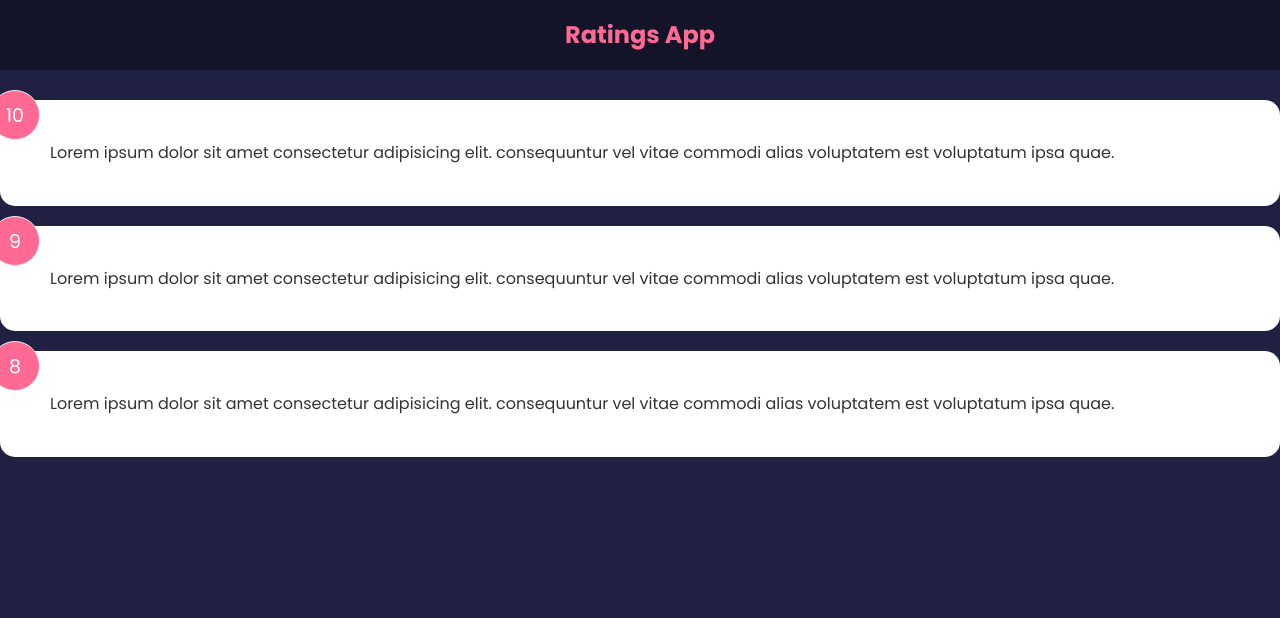
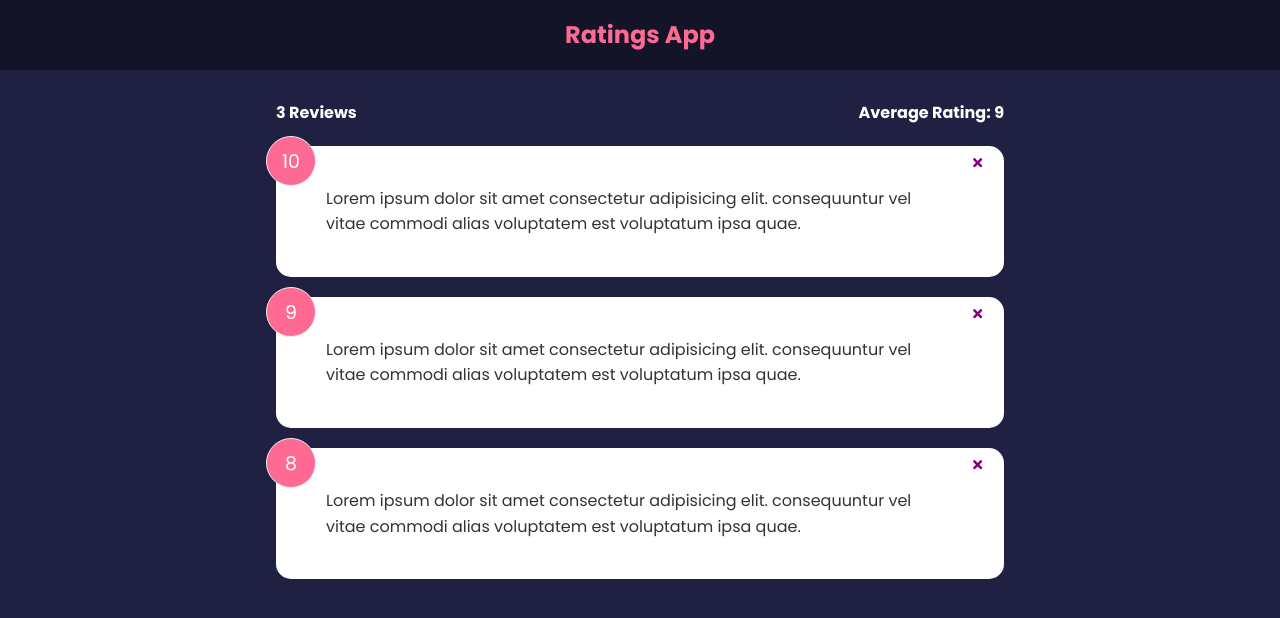
Before and after one commit to MarkCondello/RatingsApp, a React (Create React App) app: page / in a window 1280 px wide. Shown: the top 618 px of the page. Built offline with nearby package versions, Linux system fonts and the light colour scheme.

Commit message:
-added feedback stats and rating list item delete

```diff
--- a/package.json
+++ b/package.json
@@ -8,6 +8,7 @@
     "@testing-library/user-event": "^13.5.0",
     "react": "^17.0.2",
     "react-dom": "^17.0.2",
+    "react-icons": "^4.3.1",
     "react-scripts": "5.0.0",
     "web-vitals": "^2.1.2"
   },
--- a/src/App.js
+++ b/src/App.js
@@ -2,13 +2,27 @@ import {useState} from 'react'
 import FeedbackData from './data/Feedbackdata'
 import Header from './components/Header'
 import FeedbackList from './components/FeedbackList'
+import FeedbackStats from './components/FeedbackStats'
 
 function App() {
   const [feedback, setFeeback] = useState(FeedbackData)
+  const deleteFeedback = ((id) => {
+    // console.log('from App.js', {id})
+    if(window.confirm('Are you sure you want to delete this item?')) {
+      setFeeback(feedback.filter(item => item.id !== id))
+    }
+  })
+
   return (
   <>
     <Header text='Ratings App' />
-    <FeedbackList feedback={feedback}/>
+    <div className="container">
+      <FeedbackStats feedback={feedback} />
+      <FeedbackList
+        feedback={feedback}
+        handleDelete={deleteFeedback}
+      />
+      </div>
    </>
   )
 }
--- a/src/components/FeedbackItem.jsx
+++ b/src/components/FeedbackItem.jsx
@@ -1,15 +1,22 @@
-// import {useState} from 'react'
-
-function FeedbackItem({item}) {
-  // const [rating, setRating] = useState(7)
-  // const [text, setText] = useState('This is an example of a text display')
-
+import PropTypes from 'prop-types'
+import Card from './shared/Card'
+import { FaTimes } from 'react-icons/fa'
+function FeedbackItem({item, handleDelete}) {
+  // let handleClick = (id) => {
+  //   console.log('reached handle click', {id})
+  // }
   return (
-    <div className="card">
+    <Card>
       <div className="num-display">{item.rating}</div>
+      <button className="close" onClick={() => handleDelete(item.id)}>
+        <FaTimes color='purple'></FaTimes>
+      </button>
       <div className="text-display">{item.text}</div>
-    </div>
+    </Card>
   )
 }
 
+FeedbackItem.propTypes = {
+  item: PropTypes.object.isRequired
+}
 export default FeedbackItem
--- a/src/components/FeedbackList.jsx
+++ b/src/components/FeedbackList.jsx
@@ -1,18 +1,28 @@
+import PropTypes from 'prop-types'
 import FeedbackItem from './FeedbackItem'
 
-function FeedbackList({feedback}) {
+function FeedbackList({feedback, handleDelete}) {
   if(!feedback || feedback.length === 0) {
     return <p>No feedback yet...</p>
   } else {
     return (
       <div className='feedback-list'>
         {feedback.map((item)=> (
-          <FeedbackItem key={item.id} item={item}/>
+          <FeedbackItem key={item.id} item={item} handleDelete={handleDelete}/>
           ))
         }
       </div>
     )
   }
 }
+FeedbackList.propTypes = {
+  item: PropTypes.arrayOf(
+    PropTypes.shape({
+      id: PropTypes.number.isRequired,
+      text: PropTypes.string.isRequired,
+      rating: PropTypes.number.isRequired,
+    })
+  )
+}
 
 export default FeedbackList
--- /dev/null
+++ b/src/components/FeedbackStats.jsx
@@ -0,0 +1,18 @@
+import PropTypes from 'prop-types'
+
+function FeedbackStats({ feedback }) {
+  let average = (feedback.reduce((acc, curr) => { return acc + curr.rating}, 0) / feedback.length).toFixed(1).replace(/[.,]0$/, '')
+  console.log({average})
+  return (
+    <div className="feedback-stats">
+      <h4>{feedback.length} Reviews</h4>
+      <h4>Average Rating: {!average || average === 'NaN' ? 0 : average} </h4>
+    </div>
+  )
+}
+
+FeedbackStats.propTypes = {
+  feedback: PropTypes.array.isRequired,
+}
+
+export default FeedbackStats
--- /dev/null
+++ b/src/components/shared/Card.jsx
@@ -0,0 +1,26 @@
+import PropTypes from 'prop-types'
+function Card({ children,reverse }) {
+  return (
+    // <div className={`card ${reverse && 'reverse'}`}>
+    //   {children}
+    // </div>
+    <div className="card" style={
+      {
+        backgroundColor: reverse ? 'rgba(0,0,00.4)' : '#fff',
+        color: reverse ? '#fff' : '#333',
+      }
+    }>
+      {children}
+    </div>
+  )
+}
+Card.defaultProps = {
+  reverse : false,
+}
+
+Card.propTypes = {
+  children: PropTypes.node.isRequired,
+  reverse: PropTypes.bool,
+}
+
+export default Card
--- a/src/index.css
+++ b/src/index.css
@@ -33,18 +33,18 @@ header {
 }
 
 .card {
-  background-color: #fff;
-  color: #333;
+  /* background-color: #fff;
+  color: #333; */
   border-radius: 15px;
   padding: 40px 50px;
   margin: 20px 0;
   position: relative;
 }
 
-.card.reverse {
+/* .card.reverse {
   background-color: rgba(0, 0, 0, 0.4);
   color: #fff;
-}
+} */
 
 .card h2 {
   font-size: 22px;
```
Also changed, not shown: src/components/Card.jsx (deleted), 1 other file (tests, documents, lock files or other folders).
